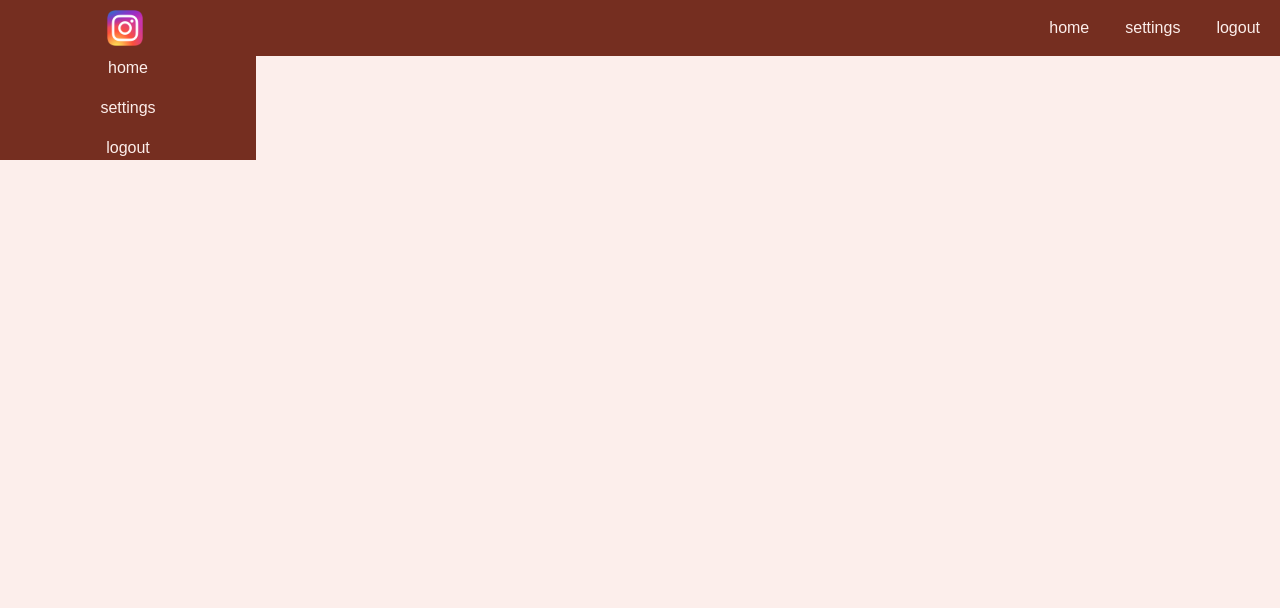
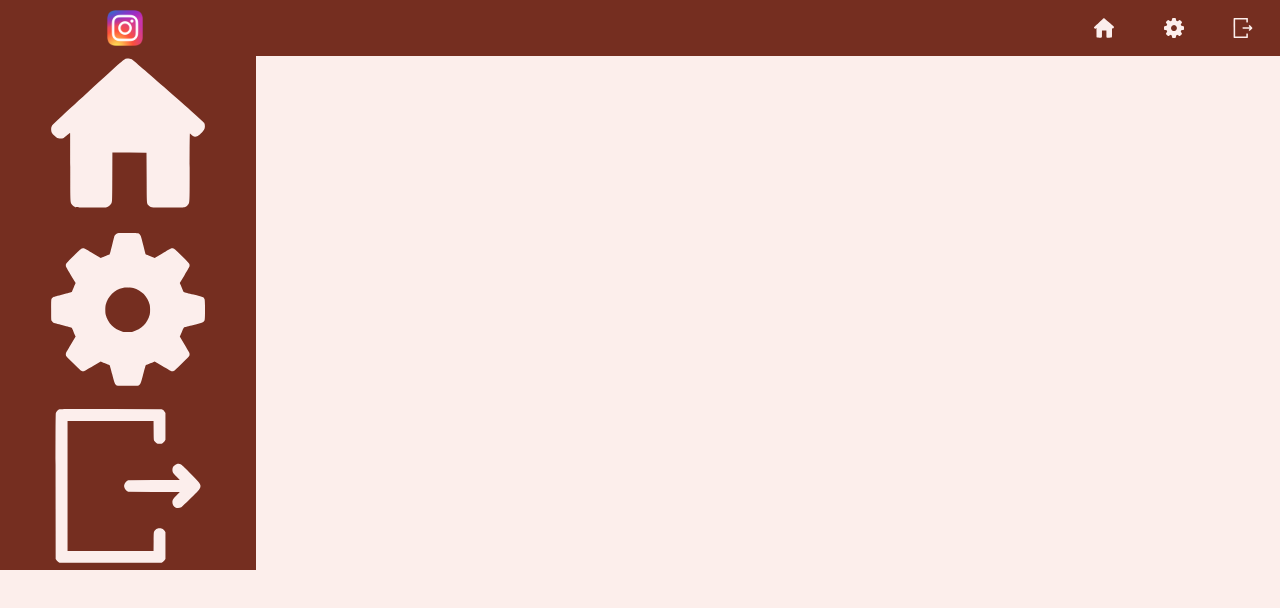
Before and after one commit to MariaMontobbio/ejercicio-05, a plain HTML site: page index.html in a window 1280 px wide. Drawn offline with Linux system fonts and the light colour scheme.

Commit message:
chore incluir iconos

```diff
--- a/css/main.css
+++ b/css/main.css
@@ -76,3 +76,8 @@ nav#horizontal li#logo img {
   max-width: 80%;
   max-height: 80%;
 }
+nav#horizontal li#icono img,  nav#vertical li#icono img {
+  filter: invert(92%) sepia(3%) saturate(895%) hue-rotate(318deg) brightness(104%) contrast(98%);
+  max-width: 60%;
+  max-height: 60%;
+}
--- a/index.html
+++ b/index.html
@@ -13,16 +13,16 @@
     <nav id="horizontal">
       <ul>
         <li id="logo"><a href="#"><img src="./img/Instagram_logo_2016.svg.png" alt="Logo"></a></li>
-        <li><a href="#">home</a></li>
-        <li><a href="#">settings</a></li>
-        <li><a href="#">logout</a></li>
+        <li id = "icono"><a href="#"><img src="./img/casa-silueta-negra-sin-puerta.svg" alt="Casa"></a></li>
+        <li id = "icono"><a href="#"><img src="./img/engranaje-_2_.svg" alt="Settings"></a></li>
+        <li id = "icono"><a href="#"><img src="./img/salida.svg" alt="Logout"></a></li>
       </ul>
     </nav>
     <nav id="vertical">
       <ul>
-        <li><a href="#">home</a></li>
-        <li><a href="#">settings</a></li>
-        <li><a href="#">logout</a></li>
+        <li id = "icono"><a href="#"><img src="./img/casa-silueta-negra-sin-puerta.svg" alt="Casa"></a></li>
+        <li id = "icono"><a href="#"><img src="./img/engranaje-_2_.svg" alt="Settings"></a></li>
+        <li id = "icono"><a href="#"><img src="./img/salida.svg" alt="Logout"></a></li>
       </ul>
     </nav>
   </body>
```
